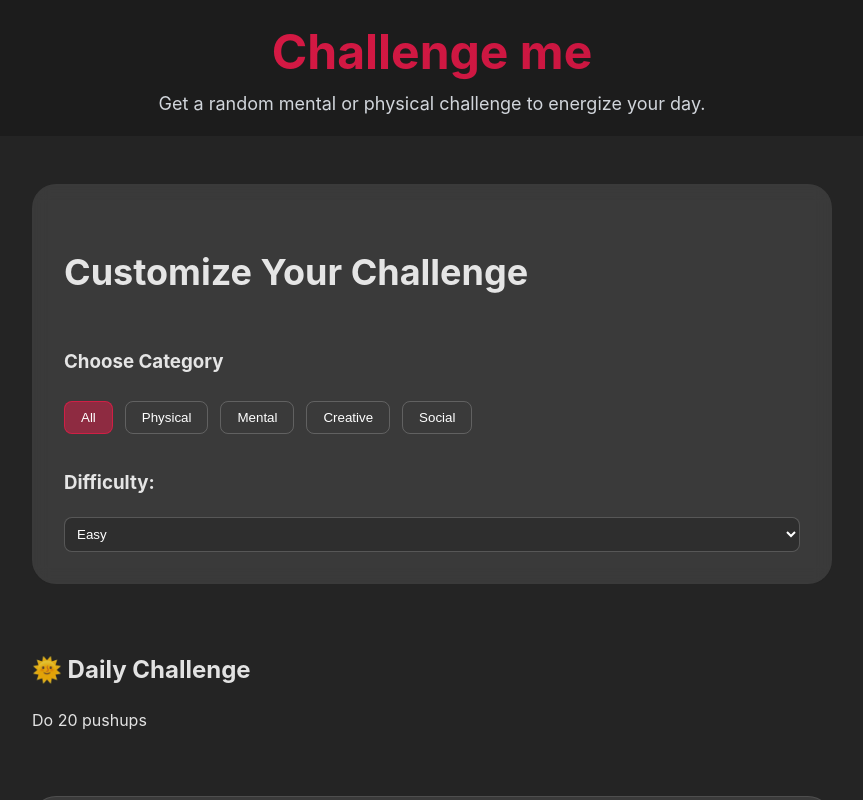
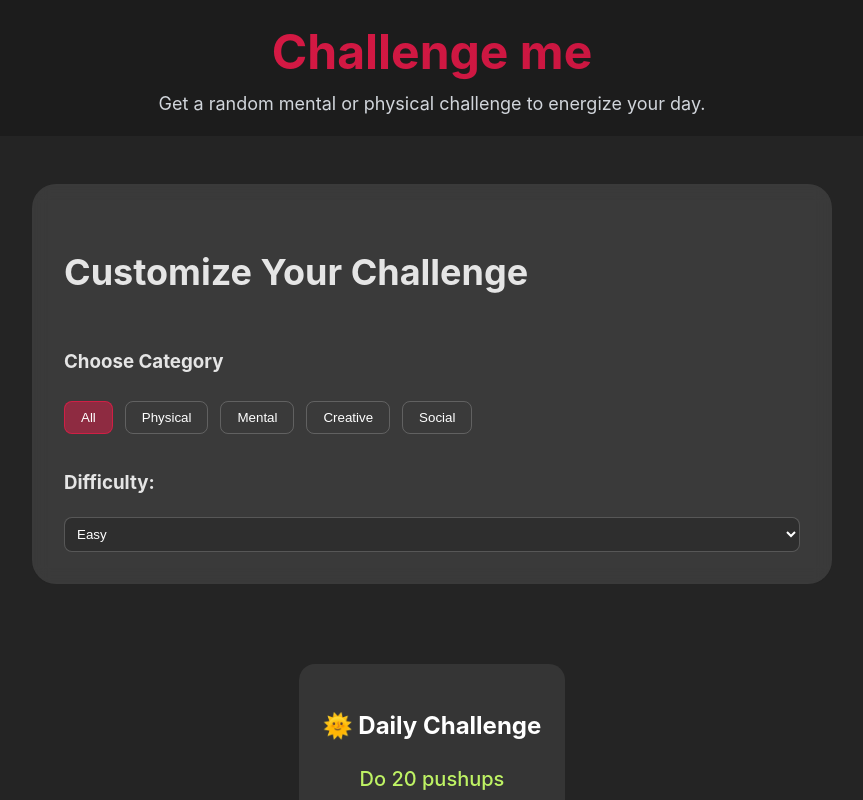
Before and after one commit to robertoandino/challenge-me, a React (Vite) app: page / in a window 1280 px wide. Shown: the top 800 px of the page, without its empty margins (208-1071 px from the left). Built offline with nearby package versions, Linux system fonts and the light colour scheme.

Commit message:
Add styles for daily challenges section and challenge box

```diff
--- a/src/pages/Home.css
+++ b/src/pages/Home.css
@@ -205,6 +205,24 @@
     background: linear-gradient(to right, #16a34a, #22c55e);
 }
 
+/* Daily Challenges Section */
+.daily-challenge-section {
+    margin: 2rem auto 1.5rem auto;
+    max-width: 32rem;
+    background: rgba(255, 255, 255, 0.08);
+    border-radius: 1rem;
+    padding: 1.5rem;
+    text-align: center;
+    color: #fff;
+}
+
+.daily-challenge-box {
+    font-size: 1.25rem;
+    margin-top: 0.5rem;
+    color: #bef264;
+    font-weight: 500;
+}
+
 /* Challenges list */
 .completed-list {
     margin: 1.5rem auto 0 auto;
```
